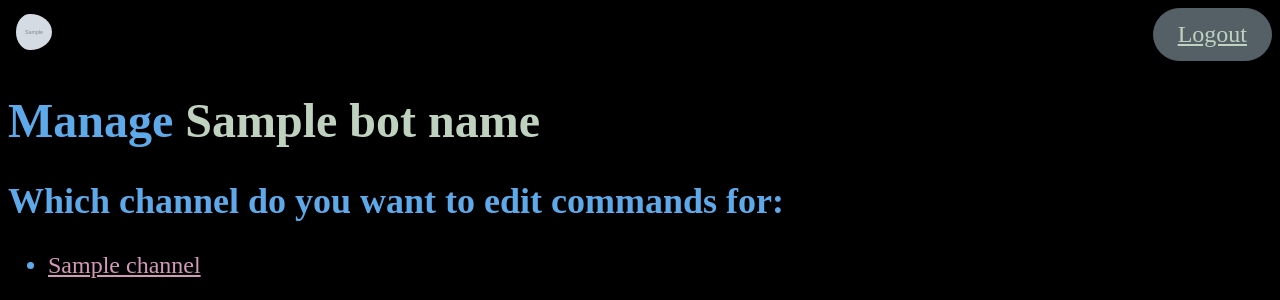
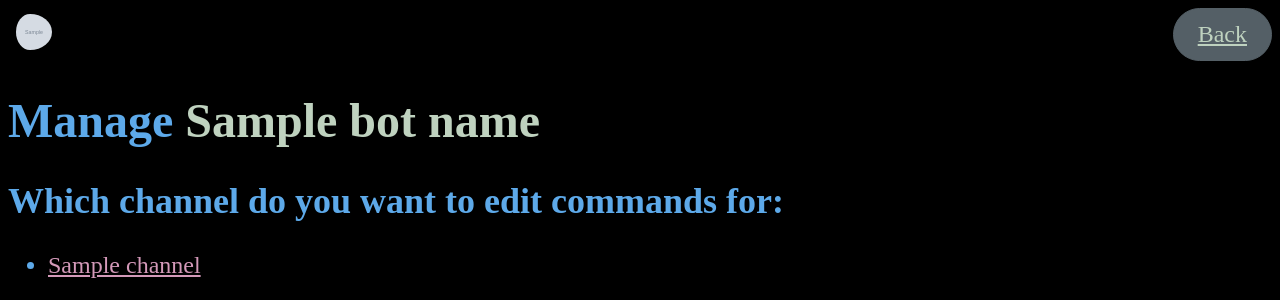
Before and after one commit to Yahya-Alkhosoussy/discord-bot-website, a Flask app: template templates/twitch_dashboard.html in a window 1280 px wide. Shown: the top 300 px of the page. Run offline with Flask 3, Linux system fonts and the light colour scheme; the template is opened without the code that fills it: most values are stand-ins (such as "Sample title", 1, 10 or a date in 2020); grey boxes marked "Sample" are stand-in pictures; parts of the project's set-up code (start-up, migrations or seed data) failed here and were passed over.

Commit message:
made it a back button instead of a log out button

```diff
--- a/templates/twitch_dashboard.html
+++ b/templates/twitch_dashboard.html
@@ -9,7 +9,7 @@
 
 {% block header_right %}
     <header>
-        <a class="back-button" href="{{ url_for('twitch_logout')}}">Logout</a>
+        <a class="back-button" href="{{ url_for('twitch_bot_select')}}">Back</a>
     </header>
 {% endblock %}
 
```
